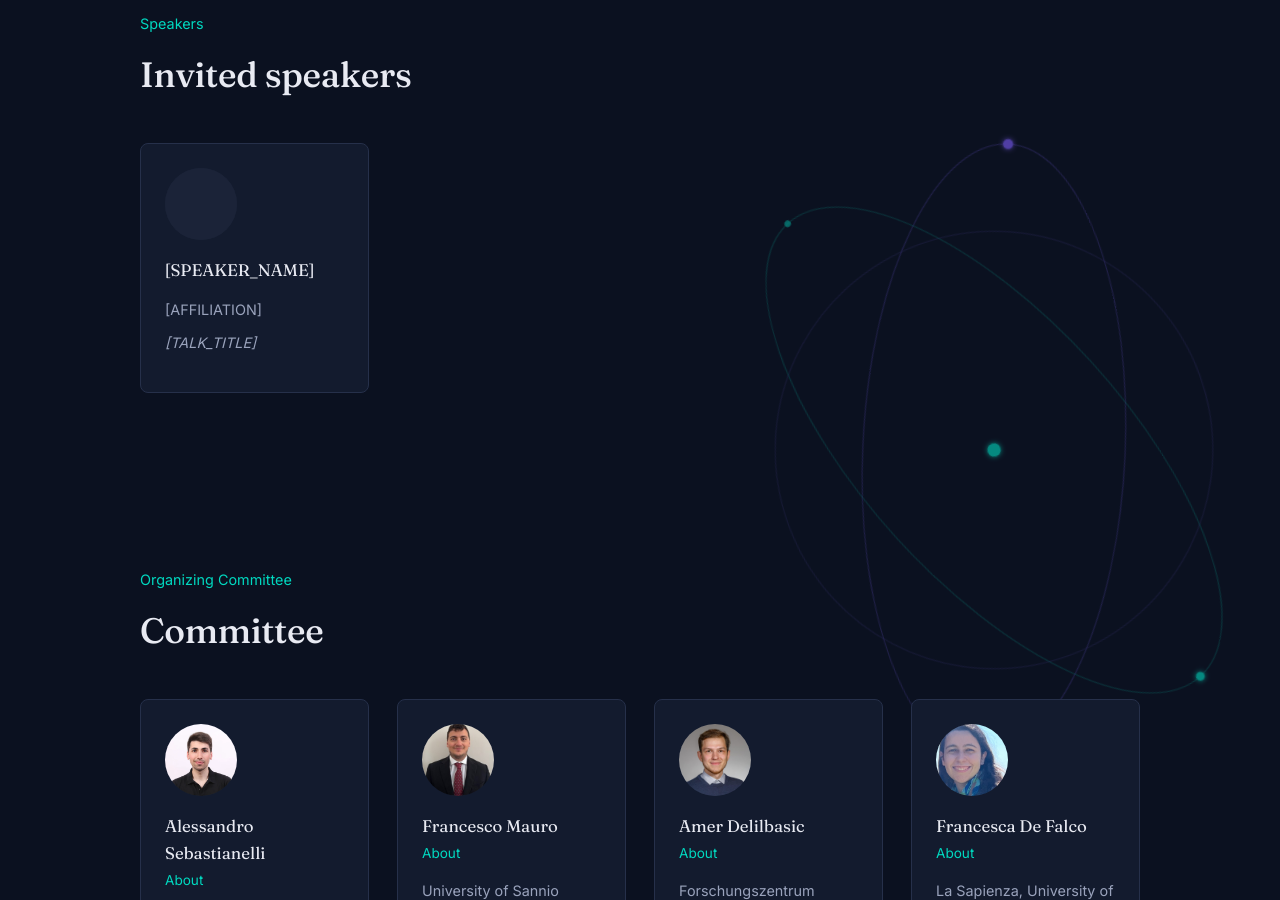
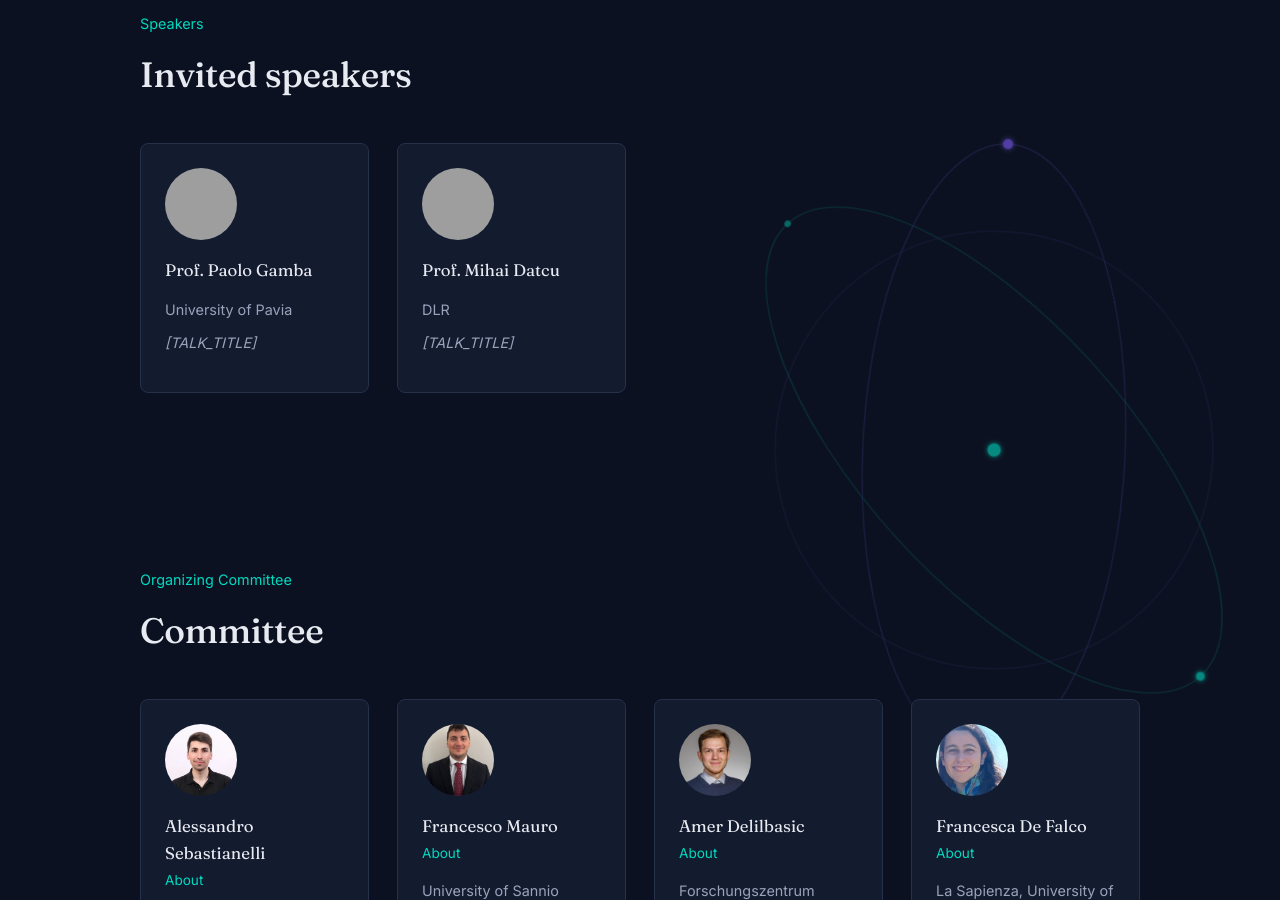
Before and after one commit to IEEE-QUEST-QC4EO/assembly-qc4eo-2026, a Jekyll site: the page built from index.md, in a window 1280 px wide and 900 px high, scrolled down 3158 px. Built offline with Jekyll 4.4.1, drawn with Linux system fonts in a browser that asks for light colours; grey boxes are pictures that could not be loaded.

Commit message:
adding speakers

```diff
--- a/_config.yml
+++ b/_config.yml
@@ -54,10 +54,15 @@ topics:
   - "Future Directions in Quantum EO"
 
 speakers:
-  - name: "[SPEAKER_NAME]"
-    affiliation: "[AFFILIATION]"
+  - name: "Prof. Paolo Gamba"
+    affiliation: "University of Pavia"
     talk_title: "[TALK_TITLE]"
-    photo: "/assets/img/speakers/placeholder.jpg"
+    photo: "/assets/img/speakers/pgamba.png"
+    bio: "[SHORT_BIO]"
+  - name: "Prof. Mihai Datcu"
+    affiliation: "DLR"
+    talk_title: "[TALK_TITLE]"
+    photo: "/assets/img/speakers/mdatcu.jpg"
     bio: "[SHORT_BIO]"
 
 sponsors:
```
Also changed, not shown: assets/img/speakers/mdatcu.jpeg (added), assets/img/speakers/pagamba.png (added).
